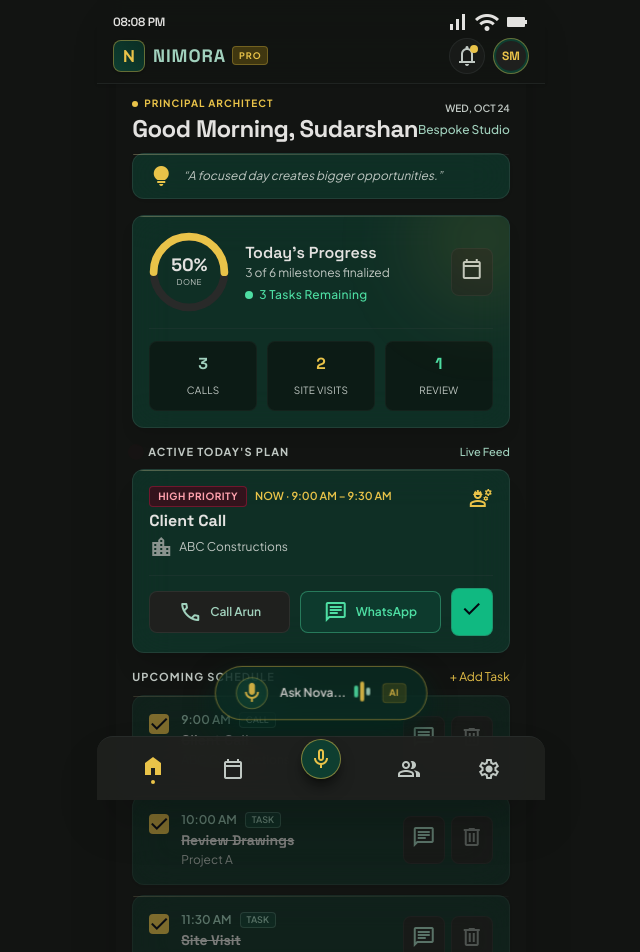
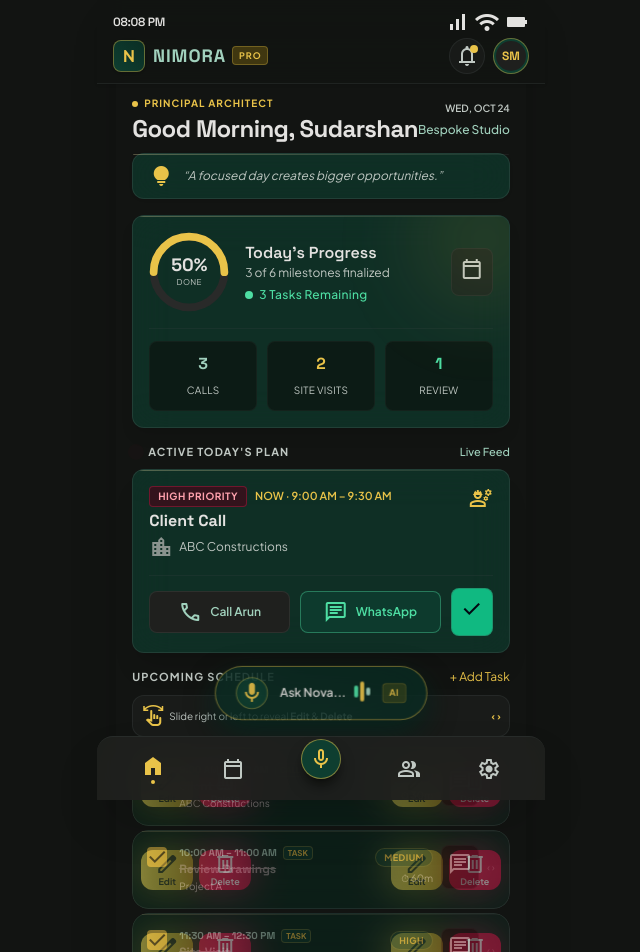
Before and after one commit to sudarshaancreations-debug/daily-planner-, a Next.js app: page / in a window 1280 px wide. Shown: the top 952 px of the page, without its empty margins (319-959 px from the left). Built offline with nearby package versions, Linux system fonts and the light colour scheme.

Commit message:
feat(swipe-actions): add swipe-to-reveal edit and delete buttons on slide left/right for schedule and home cards

```diff
--- a/src/app/page.tsx
+++ b/src/app/page.tsx
@@ -14,6 +14,7 @@ import {
   Screen08DailyPlanner,
   Screen09AddTask,
   Screen10TaskDetails,
+  SwipeableScheduleCard,
 } from '@/nimora/screens/PlanningScreens';
 import {
   Screen11Contacts,
@@ -406,97 +407,38 @@ export default function NimoraApp() {
               </button>
             </div>
 
-            {tasks.map((task) => {
-              const isCompleted = task.status === 'completed';
-              const borderColors: Record<string, string> = {
+            {/* Swipe instruction hint */}
+            <div className="p-2 bg-[#1f201e]/60 border border-[#414945]/30 rounded-xl flex items-center justify-between text-[10px] text-[#c0c8c3]">
+              <span className="flex items-center gap-1">
+                <span className="material-symbols-outlined text-[13px] text-[#e9c349]">swipe</span>
+                <span>Slide right or left to reveal <strong>Edit</strong> & <strong>Delete</strong></span>
+              </span>
+              <span className="text-[#e9c349] font-bold">‹ ›</span>
+            </div>
+
+            {tasks.map((task) => (
+              <SwipeableScheduleCard
+                key={task.id}
+                task={task}
+                borderColors={{
                   blue: 'border-l-blue-500',
                   green: 'border-l-emerald-500',
                   coral: 'border-l-orange-400',
                   orange: 'border-l-orange-400',
                   gray: 'border-l-gray-400',
-              };
-
-              return (
-                <article
-                  key={task.id}
-                  onClick={() => {
-                    setSelectedTask(task);
+                }}
+                showWhatsApp={true}
+                onToggleTask={handleToggleTask}
+                onSelectTask={(t) => {
+                  setSelectedTask(t);
                   setActiveTab('task_details');
                 }}
-                  className={`glass-card specular-border rounded-xl p-4 border-l-[3px] ${
-                    borderColors[task.color] || 'border-l-emerald-500'
-                  } shadow-sm flex items-start justify-between gap-3 transition-all cursor-pointer ${
-                    isCompleted ? 'opacity-50' : 'hover:scale-[1.01]'
-                  }`}
-                >
-                  <div className="flex items-start gap-3">
-                    {/* Tactile Checkbox */}
-                    <button
-                      onClick={(e) => {
-                        e.stopPropagation();
-                        handleToggleTask(task.id);
+                onDeleteTask={handleDeleteTask}
+                onNavigate={(mod) => {
+                  if (mod === 8) setActiveTab('task_details');
                 }}
-                      aria-label="Complete Task"
-                      className={`mt-0.5 w-5 h-5 rounded border border-[#e9c349]/50 flex items-center justify-center hover:bg-[#e9c349]/20 transition-colors ${
-                        isCompleted ? 'bg-[#e9c349] text-gray-950' : ''
-                      }`}
-                    >
-                      {isCompleted && (
-                        <span className="material-symbols-outlined text-[16px] font-bold">check</span>
-                      )}
-                    </button>
-
-                    <div className="space-y-0.5">
-                      <div className="flex items-center gap-2">
-                        <span className="text-xs font-semibold text-[#a1d1bd]">
-                          {task.startTime}
-                        </span>
-                        <span className="px-1.5 py-0.2 rounded text-[9px] font-semibold bg-[#0e3e30] text-[#a1d1bd] border border-[#a1d1bd]/30 uppercase">
-                          {task.category}
-                        </span>
-                      </div>
-                      <h4
-                        className={`font-['Space_Grotesk'] text-sm font-bold text-[#e3e2e0] ${
-                          isCompleted ? 'line-through' : ''
-                        }`}
-                      >
-                        {task.title}
-                      </h4>
-                      {task.subtitle && (
-                        <p className="text-xs text-[#c0c8c3]">{task.subtitle}</p>
-                      )}
-                    </div>
-                  </div>
-
-                  {/* Quick Action Buttons */}
-                  <div className="flex items-center gap-1.5 self-center">
-                    <a
-                      aria-label="WhatsApp quick trigger"
-                      onClick={(e) => e.stopPropagation()}
-                      className="p-2 rounded-lg bg-[#1f201e] text-[#a1d1bd] border border-[#414945]/30 hover:border-[#a1d1bd]/50 active:scale-95 transition-all"
-                      href="https://wa.me/919876543210"
-                      target="_blank"
-                      rel="noreferrer"
-                      title="WhatsApp contact"
-                    >
-                      <span className="material-symbols-outlined text-[18px]">chat</span>
-                    </a>
-                    <button
-                      type="button"
-                      aria-label="Delete Task"
-                      onClick={(e) => {
-                        e.stopPropagation();
-                        handleDeleteTask(task.id);
-                      }}
-                      className="p-2 rounded-lg bg-[#1f201e] text-[#8a938e] hover:text-rose-400 hover:bg-rose-950/30 border border-[#414945]/30 active:scale-95 transition-all cursor-pointer"
-                      title="Delete task"
-                    >
-                      <span className="material-symbols-outlined text-[18px]">delete</span>
-                    </button>
-                  </div>
-                </article>
-              );
-            })}
+              />
+            ))}
           </section>
         </main>
       )}
--- a/src/nimora/screens/PlanningScreens.tsx
+++ b/src/nimora/screens/PlanningScreens.tsx
@@ -1,6 +1,6 @@
 'use client';
 
-import React, { useState } from 'react';
+import React, { useState, useRef } from 'react';
 import { NimoraTask, Contact } from '../data';
 import { downloadICS } from '@/lib/exportUtils';
 
@@ -100,6 +100,248 @@ export function Screen07HomeDashboard({ tasks, onNavigate, onToggleTask, onSelec
   );
 }
 
+export interface SwipeableScheduleCardProps {
+  task: NimoraTask;
+  borderColors: Record<string, string>;
+  onToggleTask?: (id: string) => void;
+  onSelectTask?: (task: NimoraTask) => void;
+  onDeleteTask?: (id: string) => void;
+  onNavigate?: (screenNumber: number) => void;
+  showWhatsApp?: boolean;
+}
+
+export function SwipeableScheduleCard({
+  task,
+  borderColors,
+  onToggleTask,
+  onSelectTask,
+  onDeleteTask,
+  onNavigate,
+  showWhatsApp = false,
+}: SwipeableScheduleCardProps) {
+  const [offsetX, setOffsetX] = useState(0);
+  const [isDragging, setIsDragging] = useState(false);
+  const startXRef = useRef(0);
+  const currentXRef = useRef(0);
+  const hasMovedRef = useRef(false);
+
+  const isCompleted = task.status === 'completed';
+
+  const handleTouchStart = (e: React.TouchEvent) => {
+    startXRef.current = e.touches[0].clientX;
+    currentXRef.current = offsetX;
+    setIsDragging(true);
+    hasMovedRef.current = false;
+  };
+
+  const handleTouchMove = (e: React.TouchEvent) => {
+    if (!isDragging) return;
+    const deltaX = e.touches[0].clientX - startXRef.current;
+    if (Math.abs(deltaX) > 6) {
+      hasMovedRef.current = true;
+    }
+    const targetOffset = currentXRef.current + deltaX;
+    setOffsetX(Math.max(-140, Math.min(140, targetOffset)));
+  };
+
+  const handleTouchEnd = () => {
+    setIsDragging(false);
+    if (offsetX > 45) {
+      setOffsetX(130);
+    } else if (offsetX < -45) {
+      setOffsetX(-130);
+    } else {
+      setOffsetX(0);
+    }
+  };
+
+  // Mouse drag support for desktop
+  const handleMouseDown = (e: React.MouseEvent) => {
+    startXRef.current = e.clientX;
+    currentXRef.current = offsetX;
+    setIsDragging(true);
+    hasMovedRef.current = false;
+  };
+
+  const handleMouseMove = (e: React.MouseEvent) => {
+    if (!isDragging) return;
+    const deltaX = e.clientX - startXRef.current;
+    if (Math.abs(deltaX) > 6) {
+      hasMovedRef.current = true;
+    }
+    const targetOffset = currentXRef.current + deltaX;
+    setOffsetX(Math.max(-140, Math.min(140, targetOffset)));
+  };
+
+  const handleMouseUp = () => {
+    if (!isDragging) return;
+    setIsDragging(false);
+    if (offsetX > 45) {
+      setOffsetX(130);
+    } else if (offsetX < -45) {
+      setOffsetX(-130);
+    } else {
+      setOffsetX(0);
+    }
+  };
+
+  const handleCardClick = () => {
+    if (hasMovedRef.current || Math.abs(offsetX) > 0) {
+      setOffsetX(0);
+      return;
+    }
+    onSelectTask?.(task);
+    onNavigate?.(8);
+  };
+
+  const handleEdit = (e: React.MouseEvent) => {
+    e.stopPropagation();
+    setOffsetX(0);
+    onSelectTask?.(task);
+    onNavigate?.(8);
+  };
+
+  const handleDelete = (e: React.MouseEvent) => {
+    e.stopPropagation();
+    setOffsetX(0);
+    onDeleteTask?.(task.id);
+  };
+
+  return (
+    <div className="relative overflow-hidden rounded-2xl select-none group my-1">
+      {/* Background Action Buttons Layer (Hidden underneath until slid) */}
+      <div className="absolute inset-0 flex items-center justify-between px-2 bg-[#0d0f0d] rounded-2xl border border-[#414945]/30">
+        {/* Left Side Actions (Revealed on Swipe Right) */}
+        <div className="flex items-center gap-1.5 z-0">
+          <button
+            type="button"
+            onClick={handleEdit}
+            className="w-13 h-10 px-2 rounded-xl bg-gradient-to-r from-[#e9c349] to-[#af8d11] text-gray-950 font-bold text-xs flex flex-col items-center justify-center shadow-md active:scale-90 transition-transform cursor-pointer"
+            title="Edit Task"
+          >
+            <span className="material-symbols-outlined text-[17px]">edit</span>
+            <span className="text-[9px]">Edit</span>
+          </button>
+          <button
+            type="button"
+            onClick={handleDelete}
+            className="w-13 h-10 px-2 rounded-xl bg-gradient-to-r from-rose-600 to-rose-700 text-white font-bold text-xs flex flex-col items-center justify-center shadow-md active:scale-90 transition-transform cursor-pointer"
+            title="Delete Task"
+          >
+            <span className="material-symbols-outlined text-[17px]">delete</span>
+            <span className="text-[9px]">Delete</span>
+          </button>
+        </div>
+
+        {/* Right Side Actions (Revealed on Swipe Left) */}
+        <div className="flex items-center gap-1.5 z-0 ml-auto">
+          <button
+            type="button"
+            onClick={handleEdit}
+            className="w-13 h-10 px-2 rounded-xl bg-gradient-to-r from-[#e9c349] to-[#af8d11] text-gray-950 font-bold text-xs flex flex-col items-center justify-center shadow-md active:scale-90 transition-transform cursor-pointer"
+            title="Edit Task"
+          >
+            <span className="material-symbols-outlined text-[17px]">edit</span>
+            <span className="text-[9px]">Edit</span>
+          </button>
+          <button
+            type="button"
+            onClick={handleDelete}
+            className="w-13 h-10 px-2 rounded-xl bg-gradient-to-r from-rose-600 to-rose-700 text-white font-bold text-xs flex flex-col items-center justify-center shadow-md active:scale-90 transition-transform cursor-pointer"
+            title="Delete Task"
+          >
+            <span className="material-symbols-outlined text-[17px]">delete</span>
+            <span className="text-[9px]">Delete</span>
+          </button>
+        </div>
+      </div>
+
+      {/* Foreground Sliding Card */}
+      <div
+        onTouchStart={handleTouchStart}
+        onTouchMove={handleTouchMove}
+        onTouchEnd={handleTouchEnd}
+        onMouseDown={handleMouseDown}
+        onMouseMove={handleMouseMove}
+        onMouseUp={handleMouseUp}
+        onMouseLeave={handleMouseUp}
+        onClick={handleCardClick}
+        style={{
+          transform: `translateX(${offsetX}px)`,
+          transition: isDragging ? 'none' : 'transform 260ms cubic-bezier(0.2, 0.8, 0.2, 1)',
+        }}
+        className={`relative z-10 glass-card specular-border p-3.5 rounded-2xl border-l-[3px] ${
+          borderColors[task.color] || 'border-l-emerald-500'
+        } shadow-md flex items-start justify-between cursor-pointer bg-[#1f201e] hover:brightness-105 active:scale-[0.99] transition-all ${
+          isCompleted ? 'opacity-50' : ''
+        }`}
+      >
+        <div className="flex items-start gap-3 flex-1 min-w-0 pr-2">
+          {/* Tactile Checkbox */}
+          <button
+            type="button"
+            onClick={(e) => {
+              e.stopPropagation();
+              onToggleTask?.(task.id);
+            }}
+            className={`mt-0.5 w-5 h-5 rounded border border-[#e9c349]/50 flex items-center justify-center hover:bg-[#e9c349]/20 transition-colors shrink-0 ${
+              isCompleted ? 'bg-[#e9c349] text-gray-950' : ''
+            }`}
+          >
+            {isCompleted && <span className="material-symbols-outlined text-[14px] font-bold">check</span>}
+          </button>
+          <div className="min-w-0 flex-1">
+            <div className="flex items-center gap-1.5 flex-wrap">
+              <span className="text-[10px] font-bold text-[#a1d1bd] font-['Space_Grotesk']">
+                {task.startTime} – {task.endTime}
+              </span>
+              <span className="text-[8px] px-1 py-0.2 rounded bg-[#0e3e30] text-[#e9c349] border border-[#e9c349]/30 uppercase font-bold">
+                {task.category}
+              </span>
+            </div>
+            <h4 className={`text-xs font-bold leading-tight font-['Space_Grotesk'] mt-0.5 truncate ${
+              isCompleted ? 'line-through text-[#8a938e]' : 'text-[#e3e2e0]'
+            }`}>
+              {task.title}
+            </h4>
+            {task.subtitle && (
+              <p className="text-[10px] text-[#c0c8c3] mt-0.5 truncate">{task.subtitle}</p>
+            )}
+          </div>
+        </div>
+
+        <div className="text-right flex items-center gap-2 shrink-0">
+          <div className="flex flex-col items-end gap-1">
+            <span className="text-[9px] font-bold uppercase tracking-wider px-2 py-0.5 rounded-full bg-[#0e3e30] text-[#e9c349] border border-[#e9c349]/30">
+              {task.priority}
+            </span>
+            <span className="text-[10px] text-[#c0c8c3]">⏱ {task.durationMinutes}m</span>
+          </div>
+
+          {showWhatsApp && (
+            <a
+              aria-label="WhatsApp quick trigger"
+              onClick={(e) => e.stopPropagation()}
+              className="p-1.5 rounded-lg bg-[#121412] text-[#a1d1bd] border border-[#414945]/30 hover:border-[#a1d1bd]/50 active:scale-95 transition-all"
+              href="https://wa.me/919876543210"
+              target="_blank"
+              rel="noreferrer"
+              title="WhatsApp contact"
+            >
+              <span className="material-symbols-outlined text-[16px]">chat</span>
+            </a>
+          )}
+
+          {/* Swipe indicator pill */}
+          <span className="text-[10px] text-[#8a938e] opacity-60 group-hover:opacity-100 flex items-center" title="Slide right or left for actions">
+            ‹ ›
+          </span>
+        </div>
+      </div>
+    </div>
+  );
+}
+
 // 6. Daily Planner Timeline
 export function Screen08DailyPlanner({
   tasks,
@@ -145,71 +387,30 @@ export function Screen08DailyPlanner({
         </div>
       </div>
 
+      {/* Swipe instruction pill */}
+      <div className="px-4 pt-2">
+        <div className="p-2 bg-[#1f201e]/60 border border-[#414945]/30 rounded-xl flex items-center justify-between text-[10px] text-[#c0c8c3]">
+          <span className="flex items-center gap-1">
+            <span className="material-symbols-outlined text-[13px] text-[#e9c349]">swipe</span>
+            <span>Swipe left or right on any task to <strong>Edit</strong> or <strong>Delete</strong></span>
+          </span>
+          <span className="text-[#e9c349] font-bold">‹ ›</span>
+        </div>
+      </div>
+
       {/* Time blocked schedule list */}
-      <div className="flex-1 overflow-y-auto p-4 space-y-3">
-        {tasks.map((task) => {
-          const isCompleted = task.status === 'completed';
-          return (
-            <div
-              key={task.id}
-              onClick={() => {
-                onSelectTask?.(task);
-                onNavigate?.(8);
-              }}
-              className={`glass-card specular-border p-3.5 rounded-2xl border-l-[3px] ${
-                borderColors[task.color] || 'border-l-emerald-500'
-              } transition-all cursor-pointer shadow-sm hover:brightness-110 flex items-start justify-between ${
-                isCompleted ? 'opacity-50' : ''
-              }`}
-            >
-              <div className="flex items-start gap-3">
-                <button
-                  onClick={(e) => {
-                    e.stopPropagation();
-                    onToggleTask?.(task.id);
-                  }}
-                  className={`mt-0.5 w-5 h-5 rounded border border-[#e9c349]/50 flex items-center justify-center hover:bg-[#e9c349]/20 transition-colors ${
-                    isCompleted ? 'bg-[#e9c349] text-gray-950' : ''
-                  }`}
-                >
-                  {isCompleted && <span className="material-symbols-outlined text-[14px] font-bold">check</span>}
-                </button>
-                <div>
-                  <span className="text-[10px] font-bold text-[#a1d1bd] block mb-0.5 font-['Space_Grotesk']">
-                    {task.startTime} – {task.endTime}
-                  </span>
-                  <h4 className={`text-xs font-bold leading-tight font-['Space_Grotesk'] ${isCompleted ? 'line-through text-[#8a938e]' : 'text-[#e3e2e0]'}`}>
-                    {task.title}
-                  </h4>
-                  {task.subtitle && <p className="text-[10px] text-[#c0c8c3] mt-0.5">{task.subtitle}</p>}
-                </div>
-              </div>
-
-              <div className="text-right flex items-center gap-2">
-                <div className="flex flex-col items-end gap-1">
-                  <span className="text-[9px] font-bold uppercase tracking-wider px-2 py-0.5 rounded-full bg-[#0e3e30] text-[#e9c349] border border-[#e9c349]/30">
-                    {task.priority}
-                  </span>
-                  <span className="text-[10px] text-[#c0c8c3]">⏱ {task.durationMinutes}m</span>
-                </div>
-                {onDeleteTask && (
-                  <button
-                    type="button"
-                    aria-label="Delete Task"
-                    onClick={(e) => {
-                      e.stopPropagation();
-                      onDeleteTask(task.id);
-                    }}
-                    className="p-1.5 rounded-lg bg-[#1f201e] text-[#8a938e] hover:text-rose-400 hover:bg-rose-950/30 border border-[#414945]/30 active:scale-95 transition-all cursor-pointer"
-                    title="Delete task"
-                  >
-                    <span className="material-symbols-outlined text-[16px]">delete</span>
-                  </button>
-                )}
-              </div>
-            </div>
-          );
-        })}
+      <div className="flex-1 overflow-y-auto p-4 space-y-2.5">
+        {tasks.map((task) => (
+          <SwipeableScheduleCard
+            key={task.id}
+            task={task}
+            borderColors={borderColors}
+            onToggleTask={onToggleTask}
+            onSelectTask={onSelectTask}
+            onDeleteTask={onDeleteTask}
+            onNavigate={onNavigate}
+          />
+        ))}
       </div>
 
       {/* Floating Action Button */}
```
Lines whose indentation alone changed are shown as unchanged.
